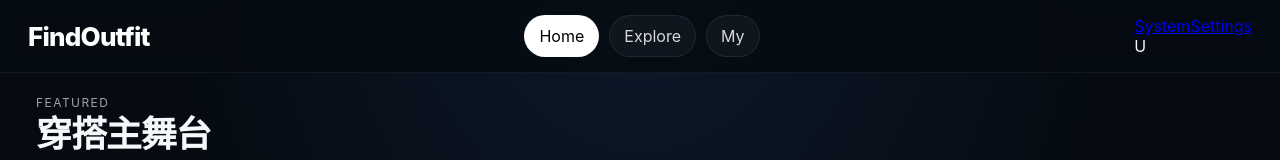
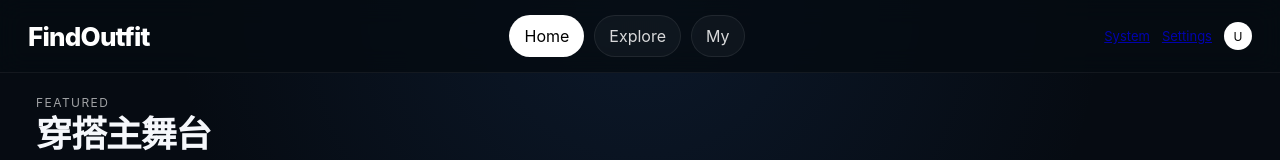
Before and after one commit to howeasyshare-glitch/simon, a Next.js app: page / in a window 1280 px wide. Shown: the top 160 px of the page. Built offline with nearby package versions, Linux system fonts and the light colour scheme; no server answers.

Commit message:
Update page.module.css

```diff
--- a/app/page.module.css
+++ b/app/page.module.css
@@ -909,3 +909,32 @@
 .sliderValue {
   font-weight: 600;
 }
+
+/* ===== Nav Right ===== */
+
+.navRight {
+  display: flex;
+  align-items: center;
+  gap: 12px;
+}
+
+.navGhost {
+  font-size: 13px;
+  opacity: 0.7;
+}
+
+.navGhost:hover {
+  opacity: 1;
+}
+
+.avatar {
+  width: 28px;
+  height: 28px;
+  border-radius: 999px;
+  background: white;
+  color: black;
+  font-size: 12px;
+  display: flex;
+  align-items: center;
+  justify-content: center;
+}
```
